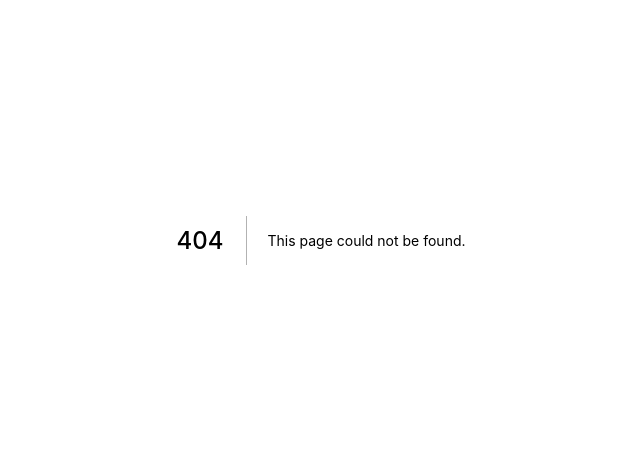
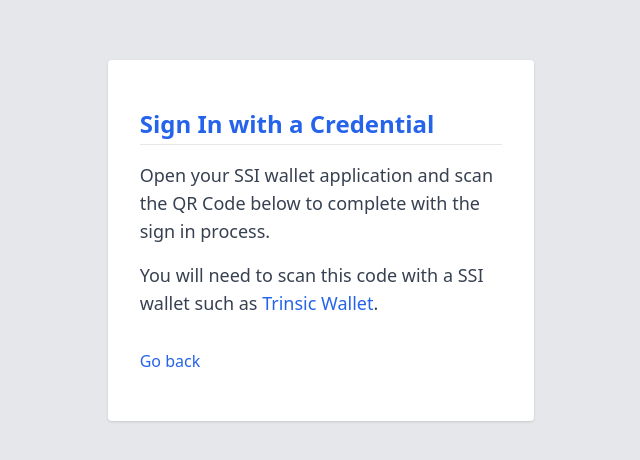
Before and after one commit to trinsic-id/login-reference-app, a Next.js app: page /signin in a window 1280 px wide. Before the commit this address had no page. Shown: the part 160-620 px from the top of the page, without its empty margins (319-959 px from the left). Built offline with nearby package versions, Linux system fonts and the light colour scheme; what react-simple-hook-modal would draw is missing.

Commit message:
add sign in page markup

```diff
--- /dev/null
+++ b/src/pages/signin.js
@@ -0,0 +1,41 @@
+import Head from "next/head";
+import Link from 'next/link';
+
+export default function SignIn() {
+  return (
+    <>
+      <Head>
+        <title>Sign In | SSI Auth</title>
+      </Head>
+      <div className="w-full h-screen bg-gray-200 flex justify-center items-center">
+        <main className="w-1/3 bg-white px-8 py-12 rounded shadow">
+          <h1 className="mb-1 text-blue-600 text-2xl font-bold">
+            Sign In with a Credential
+          </h1>
+
+          <hr className="mb-4" />
+
+          <p className="text-gray-700 text-lg mb-4">
+            Open your SSI wallet application and scan the QR Code below to complete with the sign in process.
+          </p>
+
+          <p className="text-gray-700 text-lg mb-8">
+            You will need to scan this code with a SSI wallet such as {' '}
+            <a className="text-blue-600 hover:underline" href="https://trinsic.id/trinsic-wallet/" target="_blank" rel="noreferrer">
+              Trinsic Wallet
+            </a>
+            .
+          </p>
+
+          {/* <img> */}
+
+          <Link href="/">
+            <a className="text-blue-600 hover:underline">
+              Go back
+            </a>
+          </Link>
+        </main>
+      </div>
+    </>
+  );
+}
--- a/src/pages/signup.js
+++ b/src/pages/signup.js
@@ -1,8 +1,8 @@
 import Head from "next/head";
 import Link from 'next/link';
 import { useState } from "react";
+import { v4 as uuid } from 'uuid';
 import { Modal, ModalTransition, useModal } from "react-simple-hook-modal";
-import { v4 as uuid } from 'uuid';
 
 export default function SignUp() {
   const { isModalOpen, openModal, closeModal } = useModal();
@@ -35,7 +35,7 @@ export default function SignUp() {
         <button className="fixed top-0 right-0 font-bold text-gray-400 hover:brightness-75 p-4" onClick={closeModal}>
           X
         </button>
-        <p>hello, world</p>
+        {/* <img> */}
         <Link href="/">
           <a className="block w-full rounded p-2 text-center bg-blue-600 font-bold text-white transition hover:brightness-90">
             Done
```
Also changed, not shown: 1 other file (tests, documents, lock files or other folders).
